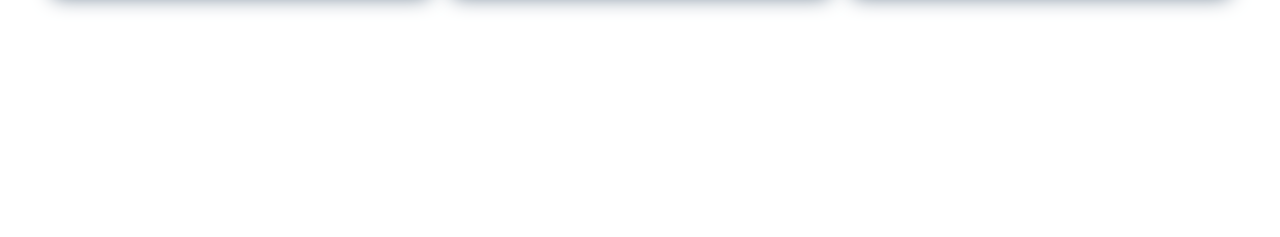
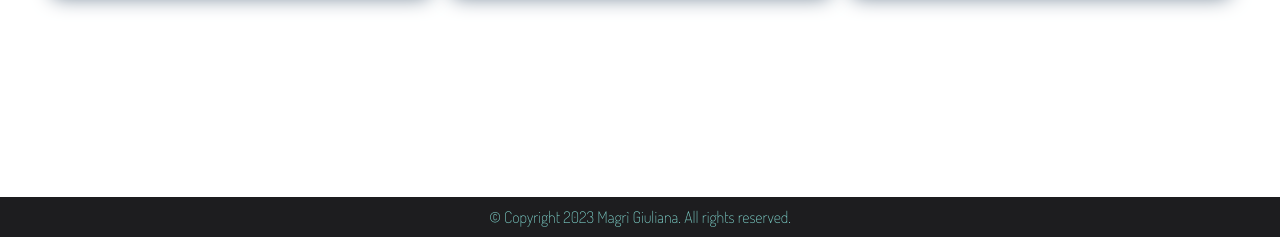
Before and after one commit to julysway/My-Portfolio, a plain HTML site: page index.html in a window 1280 px wide. Shown: the part 2687-2924 px from the top of the page. Before the commit the page ends 2884 px from the top, so only its background shows below. Drawn offline with Linux system fonts and the light colour scheme; a web font is replaced by a local one.

Commit message:
aggiunto footer copyright

```diff
--- a/assets/css/styles.css
+++ b/assets/css/styles.css
@@ -196,7 +196,7 @@
 
   @media screen and (min-width: 275px) and (max-width: 479px) {
     .header .logo {
-      font-size: 20px;
+      font-size: 22px;
     }
   }
 
@@ -312,3 +312,17 @@
       padding: 5px;
     }
   }
+
+  .footer {
+    display: flex;
+    justify-content: center;
+    padding: 10px;
+    width: 100%;
+    background-color: #1d1d1f;
+  }
+
+
+  .footer p {
+    color: #81D8D0;
+    font-size: 16px;
+  }
--- a/index.html
+++ b/index.html
@@ -166,6 +166,9 @@
     </div>
 </section>
 
+<div class="footer">
+        <p>© Copyright 2023 Magrì Giuliana. All rights reserved.</p>
+</div>
 
 </body>
 </html>
```
Also changed, not shown: aboutme.html (+6 -0 lines).
